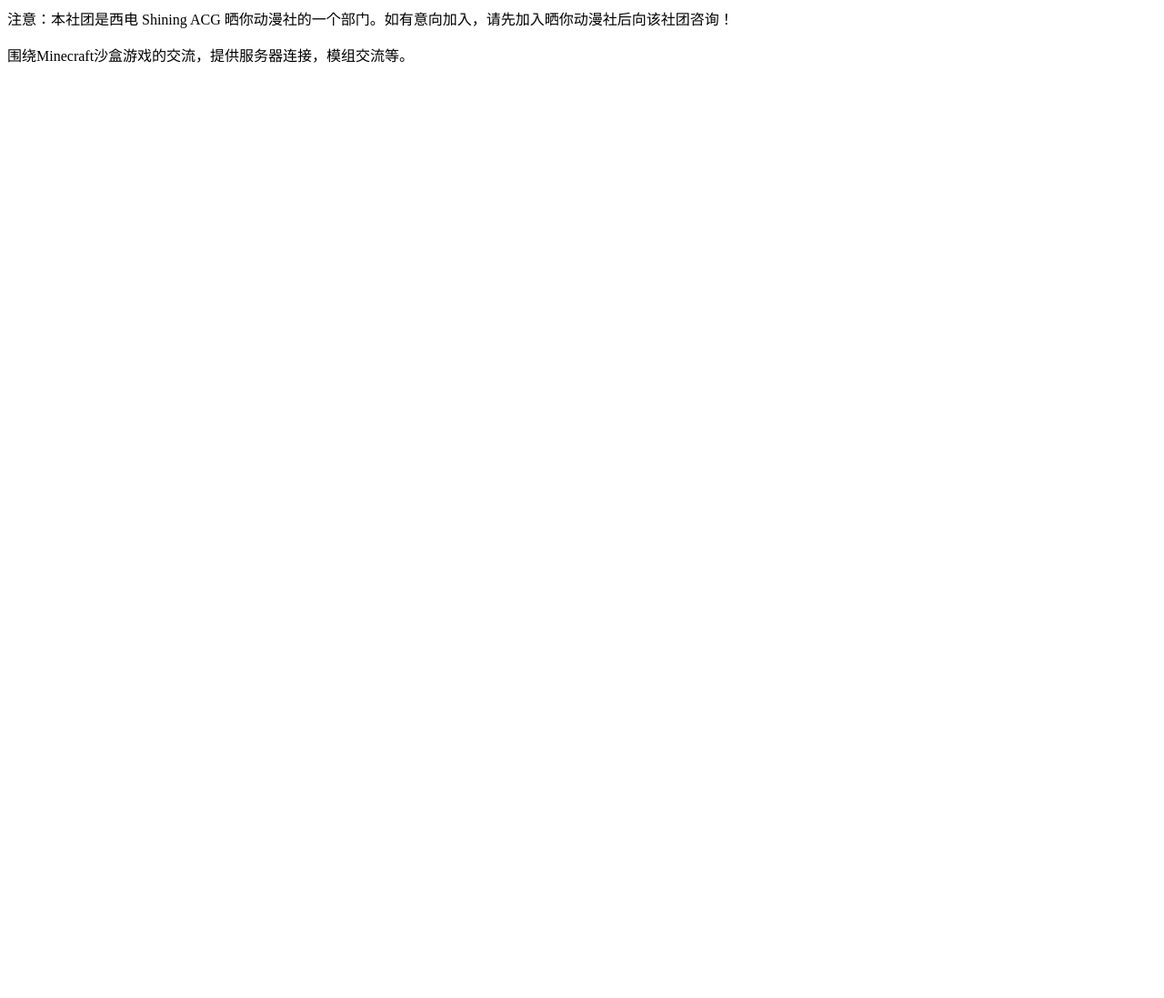
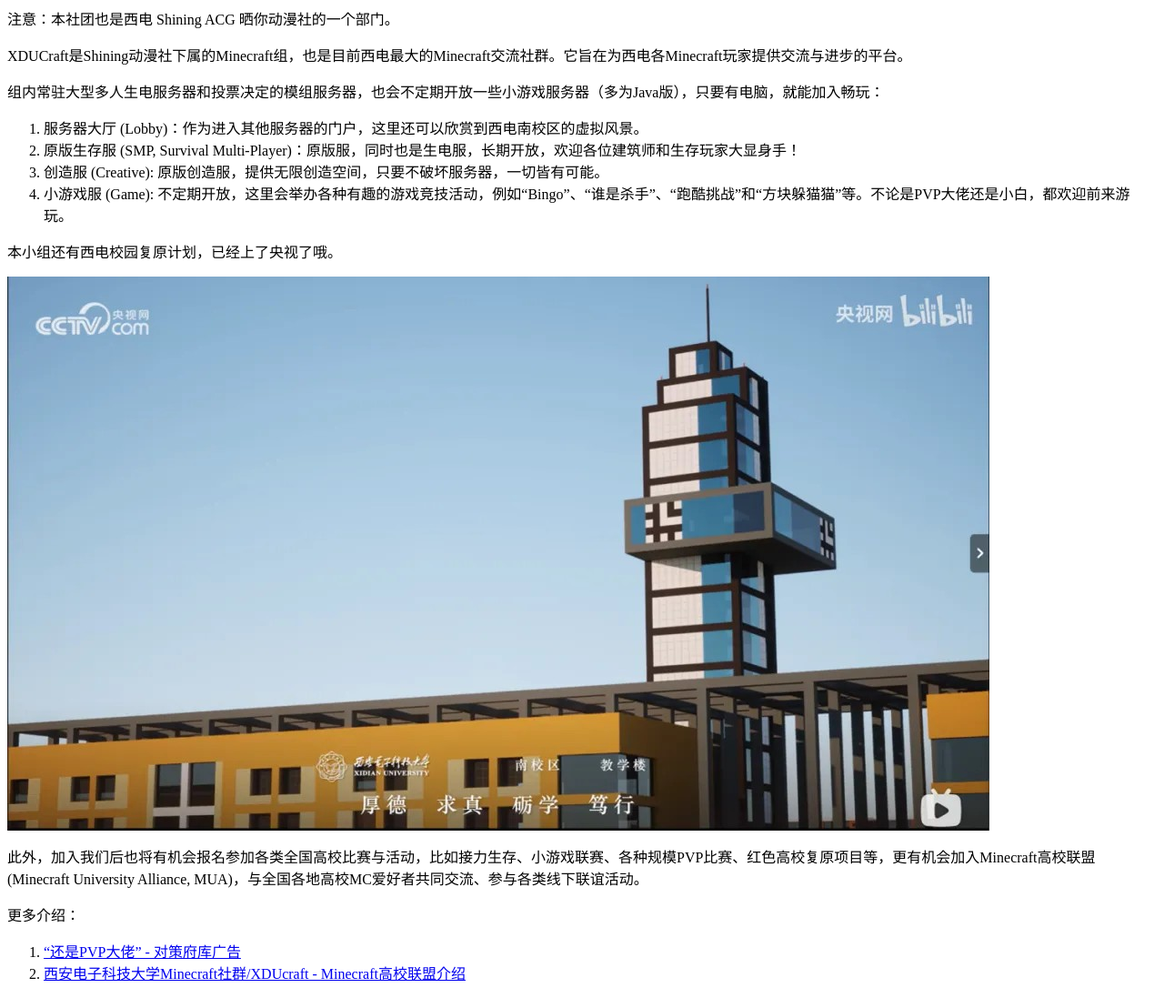
Before and after one commit to BenderBlog/traintime_pda_backend, a plain HTML site: page club_introduction/acg-minecraft/index.html in a window 1280 px wide. Shown: the whole page at 91% size. Before the commit the page ends 800 px from the top, so only its background shows below. Drawn offline with Linux system fonts and the light colour scheme.

Commit message:
xducraft

```diff
--- a/club.csv
+++ b/club.csv
@@ -1,6 +1,6 @@
 code,type,title,intro,description,qq,pic,qqlink,color
 xdosc,tech,西电开源社区,技术豪杰与隐藏大佬无处不在,致力于在全校范围内推广开源软件与精神的技术社区，运营有开源镜像、校内 Git 等服务,851993750,0,https://qm.qq.com/q/pMzu2QfUgU,teal
-xduna,tech|union,西电网络管理协会,保佑啊，宿舍网别断了,负责学校网络维护的学生组织,739956355,1,https://qm.qq.com/q/LHd9Rg4tY4,lime
+xduna,tech|union,西电网络管理协会,保佑啊，宿舍网别断了,负责学校网络维护的学生组织,1007866959,1,https://qm.qq.com/q/5hbyMWAJmo,lime
 hifi,tech,西电Hifi社团,HiFi大舞台 能听你就来,围绕高保真音乐播放的社团，耳机、解码器等,748159827,2,https://qm.qq.com/q/M2TiedELUy,indigo
 radio,tech,西电业余无线电社,以无线电波通联全球，丈量无尽远方！,围绕业余无线电的社团，包括不限于发射机、天线、打电报等。群聊是招新群,1054795643,1,https://qm.qq.com/q/OcSI3v06k0,blue
 irobot,tech,IRobot 机器人战队,机器人，听我天网号令，出击！,围绕机器人竞赛的社团/竞赛队伍,285818511,1,https://qm.qq.com/q/9SFeumNVbW,blue
@@ -8,7 +8,7 @@ mind,art,鹿鸣学会,给广大的爱好书籍的同学提供一个交流的舞
 acg,acg|art,西电晒你动漫社,全学校最大社团，成分也最复杂,关于动画，漫画和游戏文化的交流地带,741623391,1,https://qm.qq.com/q/8Lnn2oWeOI,pink
 acg-touhou,acg,西电晒你动漫社之东方萌妹子部门,女孩子之间多好啊（误）,关于东方project与其二创的交流地带,741623391,1,https://qm.qq.com/q/8Lnn2oWeOI,pink
 acg-band,acg,西电晒你动漫社之偶像同好会,追星族聚集地,关于偶像团体等的交流地带，尤其是日本动漫偶像团体,741623391,0,https://qm.qq.com/q/8Lnn2oWeOI,brown
-acg-minecraft,acg|game,西电晒你动漫社之Minecraft部门,西电最大的Minecraft社群哦,围绕Minecraft沙盒游戏的交流，提供服务器连接,741623391,1,https://qm.qq.com/q/8Lnn2oWeOI,green
+acg-minecraft,acg|game,西电晒你动漫社之Minecraft部门,西电最大的Minecraft社群哦,围绕Minecraft沙盒游戏的交流，提供服务器连接,684941112,1,https://qm.qq.com/q/CROlyCpRxm,green
 ruisi,tech|union,西电睿思论坛/资源站咨询群,反正免校园网资源谁不喜欢呢？,学校内部的论坛和资源共享站，群聊为用户反馈群,346648508,0,https://qm.qq.com/q/EuhtEvtDgW,red
 frisbee,sport,西电极限飞盘社,快到盘里来,关于飞碟运动的社团,861106373,0,,red
 bicycle,sport,西电骑行者,“有些事，如果你现在不做，那以后再也没有机会了”,关于自行车和骑行的运动社团,238569746,0,,orange
--- a/club_introduction/acg-minecraft/index.html
+++ b/club_introduction/acg-minecraft/index.html
@@ -1,2 +1,17 @@
-<p>注意：本社团是西电 Shining ACG 晒你动漫社的一个部门。如有意向加入，请先加入晒你动漫社后向该社团咨询！</p>
-<p>围绕Minecraft沙盒游戏的交流，提供服务器连接，模组交流等。</p>
+<p>注意：本社团也是西电 Shining ACG 晒你动漫社的一个部门。</p>
+<p>XDUCraft是Shining动漫社下属的Minecraft组，也是目前西电最大的Minecraft交流社群。它旨在为西电各Minecraft玩家提供交流与进步的平台。</p>
+<p>组内常驻大型多人生电服务器和投票决定的模组服务器，也会不定期开放一些小游戏服务器（多为Java版），只要有电脑，就能加入畅玩：</p>
+<ol>
+<li>服务器大厅 (Lobby)：作为进入其他服务器的门户，这里还可以欣赏到西电南校区的虚拟风景。</li>
+<li>原版生存服 (SMP, Survival Multi-Player)：原版服，同时也是生电服，长期开放，欢迎各位建筑师和生存玩家大显身手！</li>
+<li>创造服 (Creative): 原版创造服，提供无限创造空间，只要不破坏服务器，一切皆有可能。</li>
+<li>小游戏服 (Game): 不定期开放，这里会举办各种有趣的游戏竞技活动，例如“Bingo”、“谁是杀手”、“跑酷挑战”和“方块躲猫猫”等。不论是PVP大佬还是小白，都欢迎前来游玩。</li>
+</ol>
+<p>本小组还有西电校园复原计划，已经上了央视了哦。</p>
+<img src="media/image1.jpg">
+<p>此外，加入我们后也将有机会报名参加各类全国高校比赛与活动，比如接力生存、小游戏联赛、各种规模PVP比赛、红色高校复原项目等，更有机会加入Minecraft高校联盟(Minecraft University Alliance, MUA)，与全国各地高校MC爱好者共同交流、参与各类线下联谊活动。</p>
+<p>更多介绍：</p>
+<ol>
+<li><a href="https://mp.weixin.qq.com/s/nNP7SuY1nDYwWOh3i2Kqng">“还是PVP大佬” - 对策府库广告</a></li>
+<li><a href="https://www.mualliance.cn/archives/459" target="_blank">西安电子科技大学Minecraft社群/XDUcraft - Minecraft高校联盟介绍</a></li>
+</ol>
```
Also changed, not shown: club_introduction/acg-minecraft/media/image1.jpg (added).
